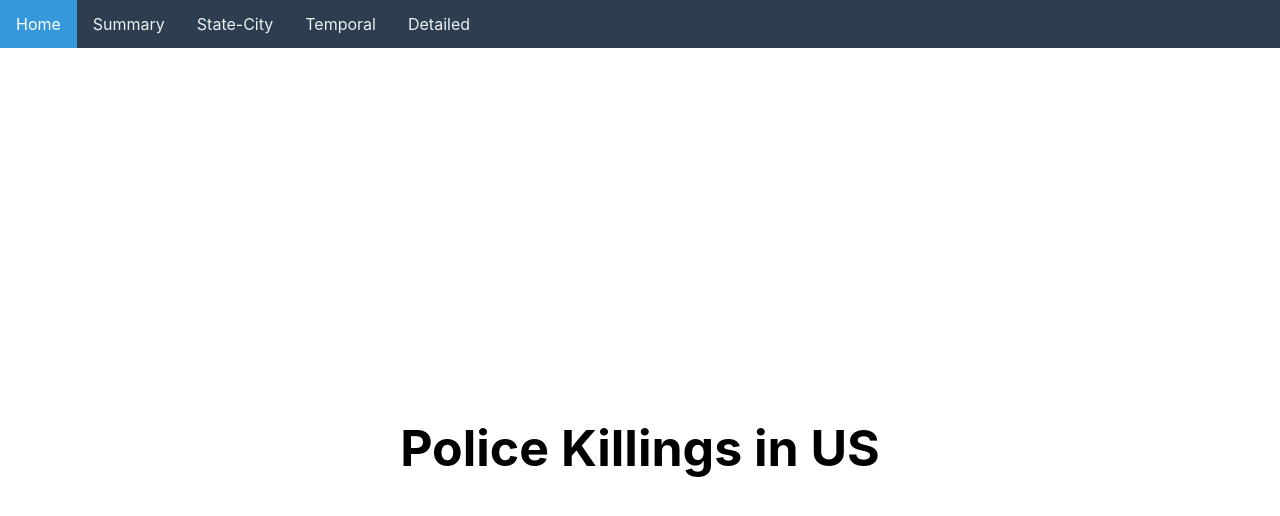
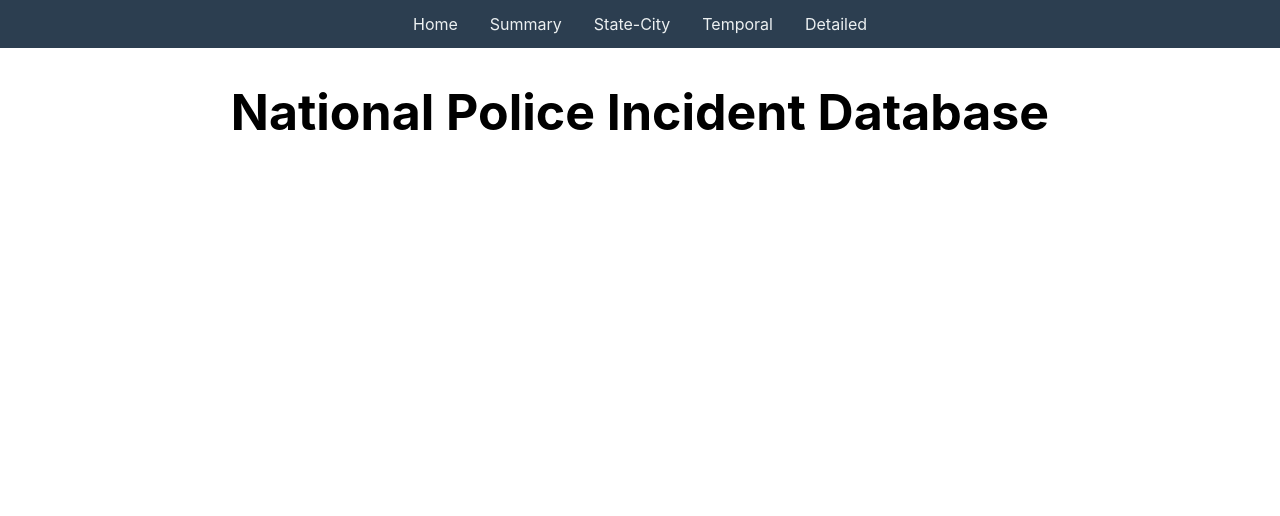
Before and after one commit to sohmpatil/NPID-UI, a React (Create React App) app in the folder npid-frontend/: page / in a window 1280 px wide. Shown: the top 516 px of the page. Built offline with nearby package versions, Linux system fonts and the light colour scheme.

Commit message:
home-page changes  v1.0

```diff
--- a/npid-frontend/package.json
+++ b/npid-frontend/package.json
@@ -7,8 +7,10 @@
     "@testing-library/react": "^13.4.0",
     "@testing-library/user-event": "^13.5.0",
     "axios": "^1.6.2",
+    "chroma-js": "^2.4.2",
     "d3-geo": "^3.1.0",
     "echarts": "^5.4.3",
+    "echarts-for-react": "^3.0.2",
     "jquery": "^3.7.1",
     "react": "^18.2.0",
     "react-dom": "^18.2.0",
--- a/npid-frontend/src/Home.css
+++ b/npid-frontend/src/Home.css
@@ -2,7 +2,7 @@
     display: flex;
     justify-content: center;
     align-items: center;
-    height: 100vh;
+    /* height: 100vh; */
     text-align: center;
 }
 
--- a/npid-frontend/src/Home.js
+++ b/npid-frontend/src/Home.js
@@ -3,7 +3,7 @@ import './Home.css';
 function Home() {
   return (
     <div className='home-container'>
-      <h1>Police Killings in US</h1>
+      <h1>National Police Incident Database</h1>
     </div>
   );
 }
--- a/npid-frontend/src/navbar.css
+++ b/npid-frontend/src/navbar.css
@@ -1,13 +1,16 @@
+
 .navbar ul {
     list-style-type: none;
     margin: 0;
     padding: 0;
     overflow: hidden;
     background-color: #2c3e50; /* Dark blue background */
+    text-align: center;
 }
 
 .navbar li {
-    float: left;
+    display: inline-block;
+
 }
 
 .navbar a {
```
Also changed, not shown: 1 other file (tests, documents, lock files or other folders).
